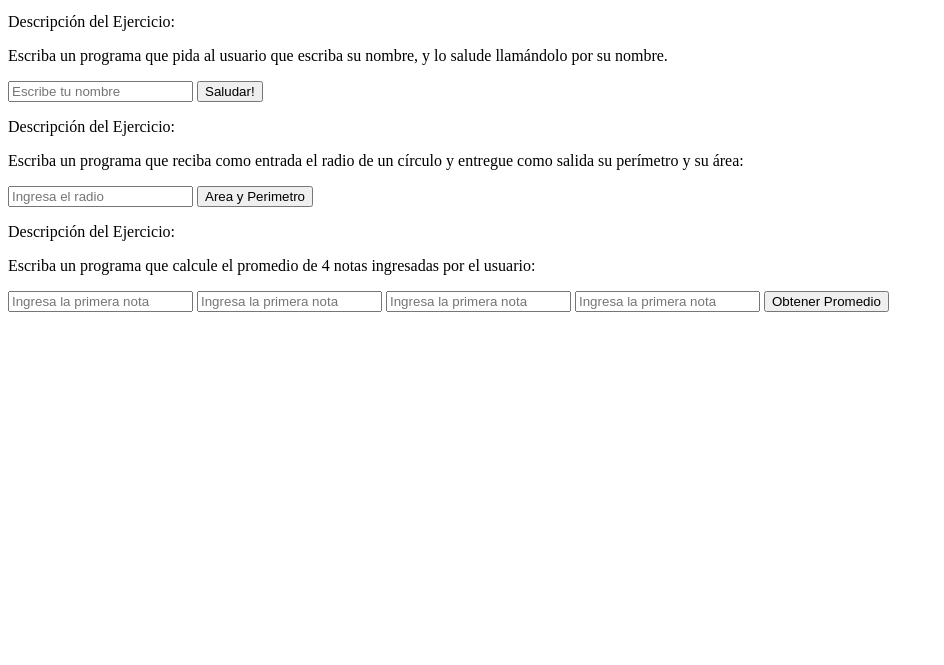
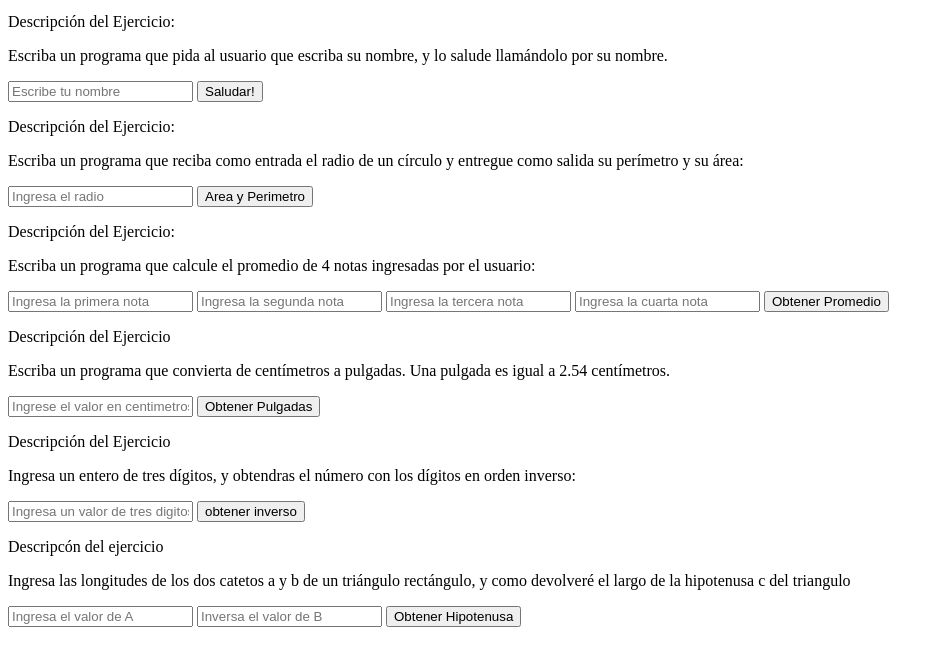
Before and after one commit to rcarlosalba/ejerciciosjs, a plain HTML site: page index.html in a window 1280 px wide. Shown: the part 101-766 px from the top of the page, without its empty margins (0-944 px from the left). Drawn offline with Linux system fonts and the light colour scheme.

Commit message:
primera hora de las 31 horas de marzo

```diff
--- a/function.js
+++ b/function.js
@@ -28,3 +28,29 @@ var obtenerPromedio = () => {
   var resultadoPromedio = ((nota1P + nota2P + nota3P + nota4P) / unidades)
   promedioContainer.innerHTML = "El promedio de las notas ingresadas es: " + resultadoPromedio
 }
+
+var obtenerPulgafas = () => {
+  var centimetros = document.getElementById('ingresoCentimetros')
+  var cmtsToIn = parseInt(centimetros.value)
+  var pulgadas = (cmtsToIn / 2.54)
+  pulgadasContainer.innerHTML = "El valor ingresado es igual a " + pulgadas.toFixed(2) + " pulgadas"
+}
+
+var obtenerInverso = () => {
+  var numberValue = document.getElementById('inversos')
+  var numberOne = numberValue.value[0]
+  var numberTwo = numberValue.value[1]
+  var numberThree = numberValue.value[2]
+  var containerInversos = document.getElementById('containerInversos')
+  containerInversos.innerHTML = "El inverso del valor ingresado es " +numberThree+numberTwo+numberOne
+}
+
+var obtenerHipotenusa = () => {
+  var catetoA = document.getElementById('catetoA')
+  var CA = parseInt(catetoA.value)
+  var catetoB = document.getElementById('catetoB')
+  var CB = parseInt(catetoB.value)
+  var hipotenusaF = Math.sqrt(Math.pow(CA,2) + Math.pow(CB,2))
+  var containerHipotenusa = document.getElementById('containerHipotenusa')
+  containerHipotenusa.innerHTML = "El valor de la Hipotenusa es: " + hipotenusaF.toFixed(2)
+}
--- a/index.html
+++ b/index.html
@@ -32,11 +32,38 @@
       <p>Escriba un programa que calcule el promedio de 4 notas ingresadas por el usuario:</p>
       <div class="ejercicio">
         <input type="text" id="nota1" placeholder="Ingresa la primera nota">
-        <input type="text" id="nota2" placeholder="Ingresa la primera nota">
-        <input type="text" id="nota3" placeholder="Ingresa la primera nota">
-        <input type="text" id="nota4" placeholder="Ingresa la primera nota">
+        <input type="text" id="nota2" placeholder="Ingresa la segunda nota">
+        <input type="text" id="nota3" placeholder="Ingresa la tercera nota">
+        <input type="text" id="nota4" placeholder="Ingresa la cuarta nota">
         <input type="button" id="promedioBoton" value="Obtener Promedio" onclick="obtenerPromedio()">
         <div id="promedioContainer"></div>
+      </div>
+    </div>
+    <div class="container"><p>Descripción del Ejercicio</p>
+      <p>Escriba un programa que convierta de centímetros a pulgadas. Una pulgada es igual a 2.54 centímetros.</p>
+      <div class="ejercicio">
+        <input type="text" id="ingresoCentimetros" placeholder="Ingrese el valor en centimetros">
+        <input type="button" id="cmtsToin" value="Obtener Pulgadas" onclick="obtenerPulgafas()">
+        <div id="pulgadasContainer"></div>
+      </div>
+    </div>
+    <div class="container"><p>Descripción del Ejercicio</p>
+      <p>Ingresa un entero de tres dígitos, y obtendras el número con los dígitos en orden inverso:</p>
+      <div class="ejercicio">
+        <input type="text" id="inversos" placeholder="Ingresa un valor de tres digitos">
+        <input type="button" id="aInversos" value="obtener inverso" onclick="obtenerInverso()">
+        <div id="containerInversos"></div>
+      </div>
+    </div>
+    <div class="container"><p>Descripcón del ejercicio</p>
+      <p>Ingresa las longitudes de los dos catetos a y b de un triángulo rectángulo, y como devolveré el largo de la hipotenusa c del triangulo</p>
+      <div class="ejercicio">
+        <input type="text" id="catetoA" placeholder="Ingresa el valor de A">
+        <input type="text" id="catetoB" placeholder="Inversa el valor de B">
+        <input type="button" id="hipotenusa" value="Obtener Hipotenusa" onclick="obtenerHipotenusa()">
+        <div id="containerHipotenusa">
+
+        </div>
       </div>
     </div>
   </div>
```
